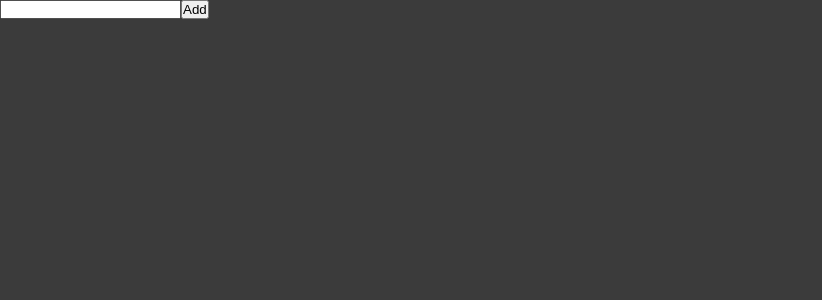
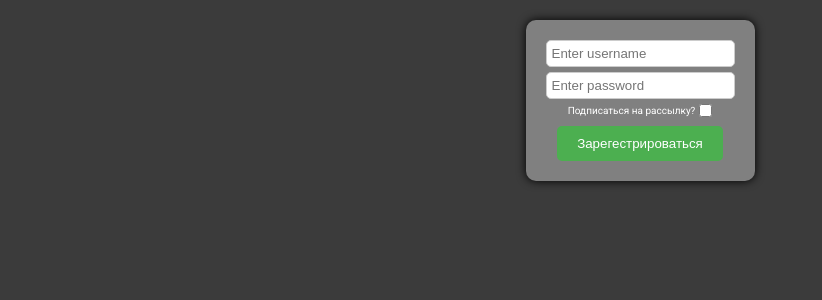
Before and after one commit to WebDevelopmentLearn/ReactLearn, a React (Create React App) app: page / in a window 1280 px wide. Shown: the top 300 px of the page, without its empty margins (0-822 px from the left). Built offline with nearby package versions, Linux system fonts and the light colour scheme.

Commit message:
Homework 9

```diff
--- a/package.json
+++ b/package.json
@@ -10,6 +10,7 @@
     "prop-types": "^15.8.1",
     "react": "^18.3.1",
     "react-dom": "^18.3.1",
+    "react-hook-form": "^7.52.1",
     "react-scripts": "5.0.1",
     "sass": "^1.77.8",
     "scss": "^0.2.4",
--- a/src/app/App.css
+++ b/src/app/App.css
@@ -2,12 +2,12 @@
 
 .App {
     /*height: 300px;*/
-    /*display: flex;*/
-    /*flex-direction: column;*/
-    /*justify-content: center;*/
-    /*align-items: center;*/
-    /*gap: 10px;*/
-    /*padding: 20px;*/
+    display: flex;
+    flex-direction: column;
+    justify-content: center;
+    align-items: center;
+    gap: 10px;
+    padding: 20px;
 
     font-family: "Roboto", sans-serif;
 
--- a/src/app/App.jsx
+++ b/src/app/App.jsx
@@ -1,12 +1,13 @@
 import './App.css';
-import ListItems from "../components/ListItems/ListItems";
+import {DynamicForm} from "../components/DynamicForm/DynamicForm";
+
 
 
 function App() {
 
     return (
       <div className="App">
-          <ListItems />
+          <DynamicForm />
       </div>
   );
 }
--- /dev/null
+++ b/src/components/DynamicForm/DynamicForm.jsx
@@ -0,0 +1,75 @@
+
+import {useForm} from "react-hook-form";
+import {useEffect} from "react";
+import styles from "./DynamicForm.module.css";
+
+export function DynamicForm() {
+
+    const {
+        register,
+        handleSubmit,
+        watch,
+    formState: {
+            errors
+    }} = useForm();
+
+    const submitForm = (data) => {
+        console.log("Registration has been successful", data);
+    }
+
+    const subscribe = watch("subscribe");
+    useEffect(() => {
+        const subscription = watch((data) => {
+            console.log(data)
+        });
+        return () => subscription.unsubscribe();
+    }, [watch]);
+
+    return (
+        <form className={styles.DynamicForm} onSubmit={handleSubmit(submitForm)} action="">
+            <input {...register("username", {
+                required: {
+                    value: true,
+                    message: "Имя пользователя не должно быть пустым"
+                },
+                minLength: {
+                    value: 3,
+                    message: "Имя пользователя должно быть не менее 3 символов"
+                },
+                maxLength: {
+                    value: 20,
+                    message: "Имя пользователя должно быть не более 20 символов"
+                }
+            })} type="text" placeholder="Enter username"/>
+            {errors.username ? <p style={{color: "#ac1111"}}>{errors.username.message}</p> : ""}
+            <input {...register("password", {
+                required: {
+                    value: true,
+                    message: "Пароль не должен быть пустым"
+                },
+                minLength: {
+                    value: 8,
+                    message: "Длина пароля должна быть не менее 8 символов"
+                }
+            })} type="text" placeholder="Enter password"/>
+            {errors.password ? <p style={{color: "#ac1111"}}>{errors.password.message}</p> : ""}
+            <div className={styles.SubscribeContainer}>
+                <label className={styles.subscribeLabel} htmlFor="subscribe">
+                    <span>Подписаться на рассылку?</span>
+                    <input {...register("subscribe")} type="checkbox"/>
+                </label>
+                {subscribe &&
+                    <input {...register("email", {
+                        pattern: {
+                            value: /^\w+([\.-]?\w+)*@\w+([\.-]?\w+)*(\.\w{2,3})+$/,
+                            message: "Введите корректный email"
+                        }
+                    })} placeholder="Enter your email"/>}
+            </div>
+            {subscribe && errors.email ? <p style={{color: "#ac1111"}}>{errors.email.message}</p> : ""}
+            <input type="submit" value="Зарегестрироваться"/>
+
+
+        </form>
+    )
+}
--- /dev/null
+++ b/src/components/DynamicForm/DynamicForm.module.css
@@ -0,0 +1,56 @@
+
+.DynamicForm {
+    display: flex;
+    flex-direction: column;
+    gap: 5px;
+    justify-content: center;
+    align-items: center;
+    background-color: gray;
+    width: max-content;
+    padding: 20px;
+    border-radius: 10px;
+
+    box-shadow: 0px 0px 10px 0px #000;
+}
+
+.DynamicForm input {
+
+    padding: 5px;
+    border: 1px solid #ccc;
+    border-radius: 5px;
+}
+
+.DynamicForm input:focus {
+    outline: none;
+    border: 1px solid #000;
+}
+
+.DynamicForm input[type="submit"] {
+    background-color: #4CAF50;
+    color: white;
+    border: none;
+    border-radius: 5px;
+    padding: 10px 20px;
+    cursor: pointer;
+
+    transition: background-color 0.5s;
+}
+
+.DynamicForm input[type="submit"]:hover {
+    background-color: #43eb4a;
+}
+
+/*.SubscribeContainer {*/
+/*    display: flex;*/
+/*    justify-content: center;*/
+/*    align-items: center;*/
+/*    text-align: center;*/
+/*}*/
+
+.subscribeLabel {
+    display: flex;
+    gap: 4px;
+    justify-content: center;
+    align-items: center;
+    margin-bottom: 4px;
+}
--- a/src/components/ListItems/ListItems.jsx
+++ /dev/null
@@ -1,45 +0,0 @@
-import {useEffect, useState} from "react";
-
-function ListItems() {
-    const [inputValue, changeInputValue] = useState('');
-    const [items, setItems] = useState([]);
-
-    useEffect(() => {
-        console.log(`Компонент обновлен. Текущий список: ${items}`);
-    }, [items]);
-
-    useEffect(() => {
-        console.log("Компонент создан");
-    }, []);
-
-    function addItem(event) {
-        event.preventDefault();
-        if (inputValue !== "") {
-            setItems([...items, inputValue]);
-            changeInput('');
-        }
-
-    }
-
-    function changeInput(value) {
-        changeInputValue(value);
-    }
-
-
-    return (
-        <div>
-            <form action="">
-                <input type="text" value={inputValue} onChange={(event) => changeInput(event.target.value)}/>
-                <button onClick={(event) => addItem(event)}>Add</button>
-            </form>
-
-            <ul>
-                {items.map((item, index) => (
-                    <li key={index}>{item}</li>
-                ))}
-            </ul>
-        </div>
-    )
-}
-
-export default ListItems;
```
Also changed, not shown: src/components/ListItems/ListItems.module.scss (deleted), 1 other file (tests, documents, lock files or other folders).
